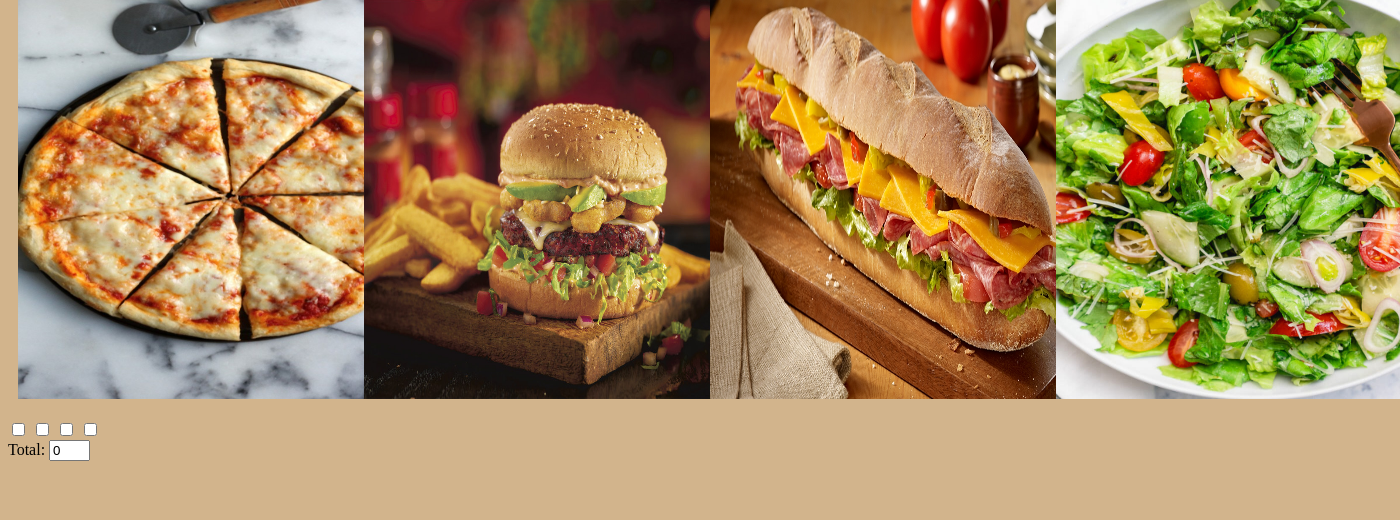
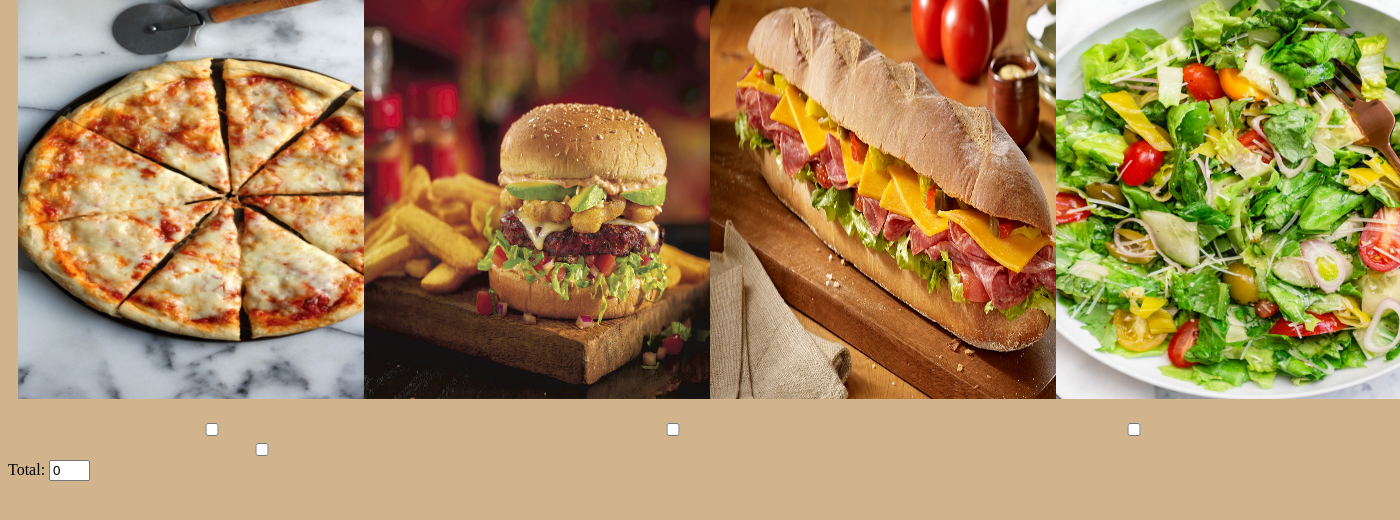
Before and after one commit to sjhaleprogrammer/RestaurantWebApplication, a Flask app: page / in a window 1400 px wide; the page is wider, and only the part inside the window is pictured. Shown: the part 211-731 px from the top of that part. Run offline with Flask 2, Linux system fonts and the light colour scheme.

Commit message:
moved check boxes

```diff
--- a/templates/index.html
+++ b/templates/index.html
@@ -40,6 +40,23 @@
         content: "";
         display: table;
         clear: both;
+    }
+
+    .pizza {
+
+        width: 400px;
+    }
+    .burger {
+
+        width: 500px;
+    }
+    .sub {
+
+        width: 400px;
+    }
+    .salad {
+
+        width: 500px;
     }
 
   </style>
@@ -118,10 +135,10 @@
 
 
     <form name="listForm">
-        <input type="checkbox" name="choice" value="8.90"  onchange="checkTotal()" >
-        <input type="checkbox" name="choice" value="2.64"  onchange="checkTotal()"  >
-        <input type="checkbox" name="choice" value="7.75"  onchange="checkTotal()" >
-        <input type="checkbox" name="choice" value="8.59"  onchange="checkTotal()">
+        <input class="pizza" type="checkbox" name="choice" value="8.90"  onchange="checkTotal()" >
+        <input class="burger" type="checkbox" name="choice" value="2.64"  onchange="checkTotal()"  >
+        <input class="sub"  type="checkbox" name="choice" value="7.75"  onchange="checkTotal()" >
+        <input class="salad" type="checkbox" name="choice" value="8.59"  onchange="checkTotal()">
         <br>
         Total: <input type="text" size="2" name="total" value="0"/>
     </form>
```
